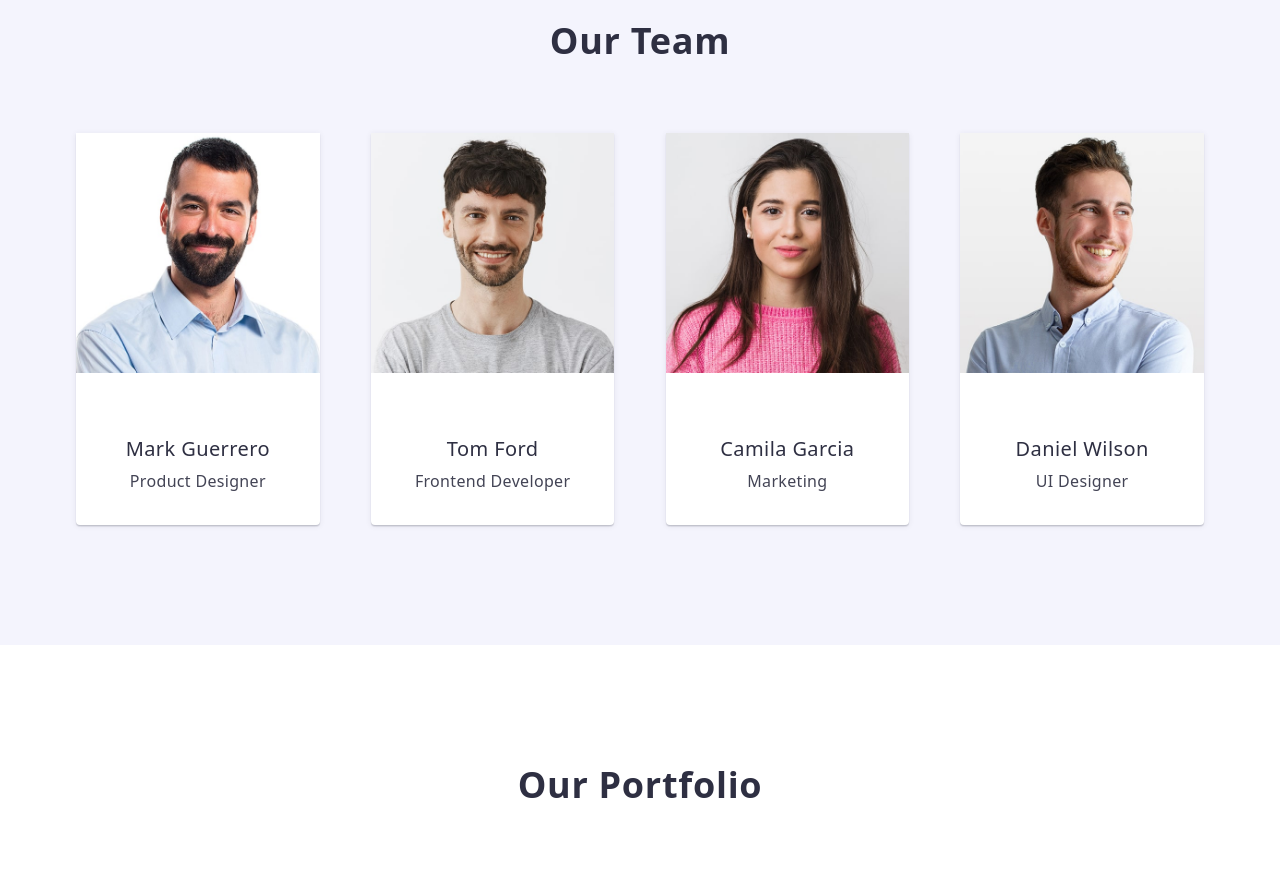
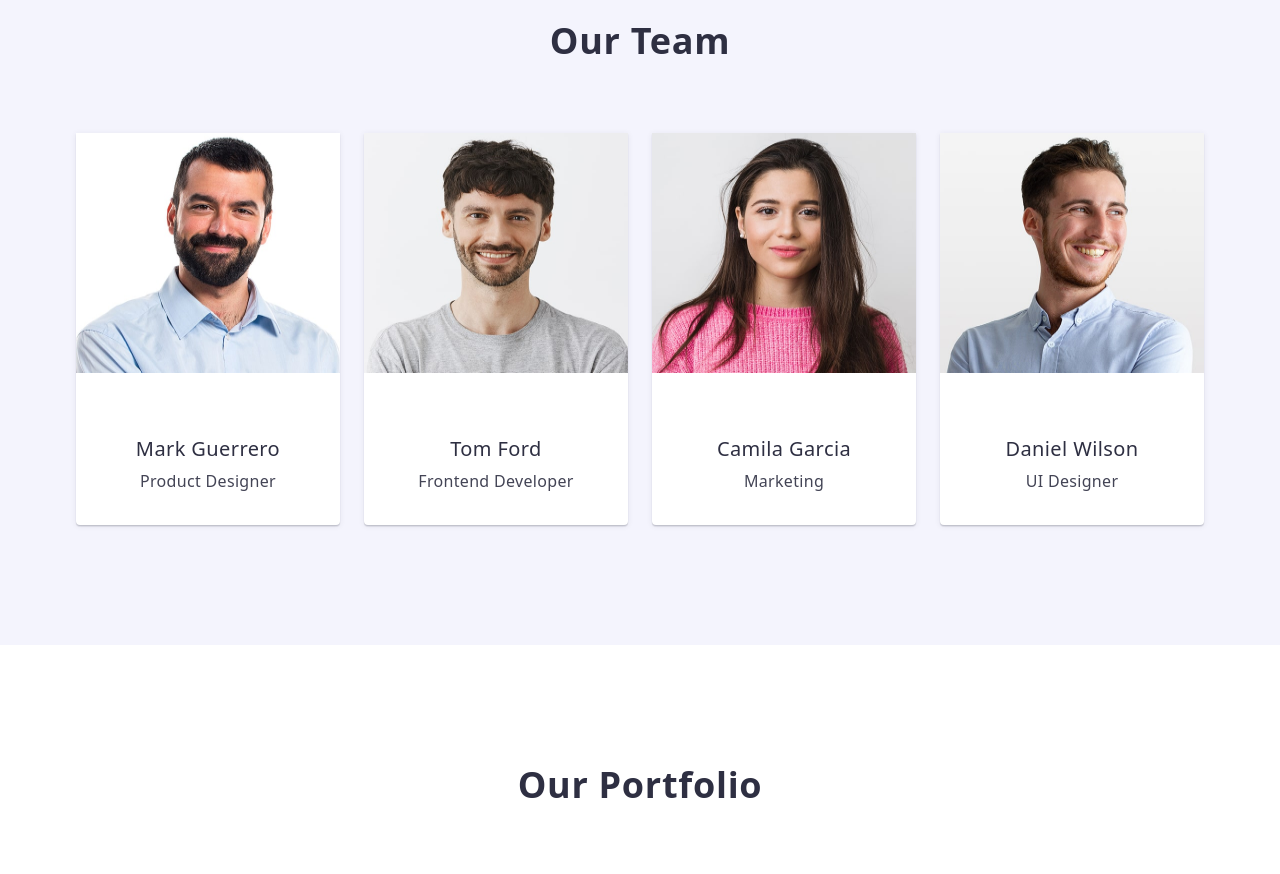
Before and after one commit to TamiNick/goit-markup-hw-03, a plain HTML site: page index.html in a window 1280 px wide. Shown: the part 1380-2254 px from the top of the page. Drawn offline with nearby package versions, Linux system fonts and the light colour scheme.

Commit message:
Update styles.css

```diff
--- a/css/styles.css
+++ b/css/styles.css
@@ -288,8 +288,8 @@ color: #434455;
     gap: 24px;
 }
 .team-list-items {
-     max-width: 264px;
-    flex-basis: calc((100% - 3 * 24) / 4);
+    max-width: 264px;
+    flex-basis: calc((100% - 3 * 24px) / 4);
     text-align: center;
     background-color: #FFFFFF;
     box-shadow: 0 2px 1px 0 rgba(46, 47, 66, 0.08), 0 1px 1px 0 rgba(46, 47, 66, 0.16), 0 1px 6px 0 rgba(46, 47, 66, 0.08);
@@ -300,7 +300,6 @@ color: #434455;
 .team-list-items-photo {
     display: block;
     width: 100%;
-    flex-basis: calc((100% - 3 * 24px) / 4)
 }
 
 .team-list-container {
```
